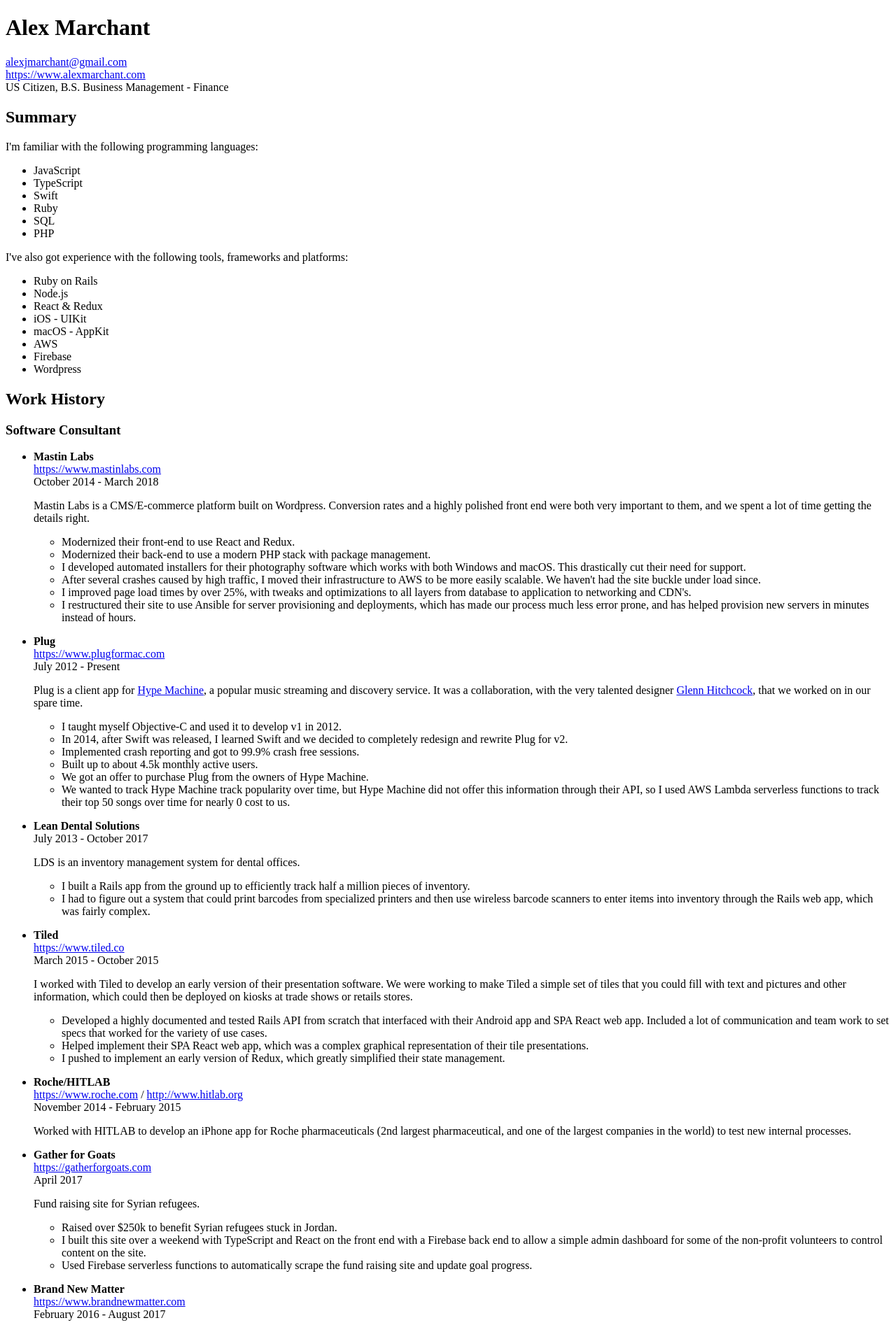
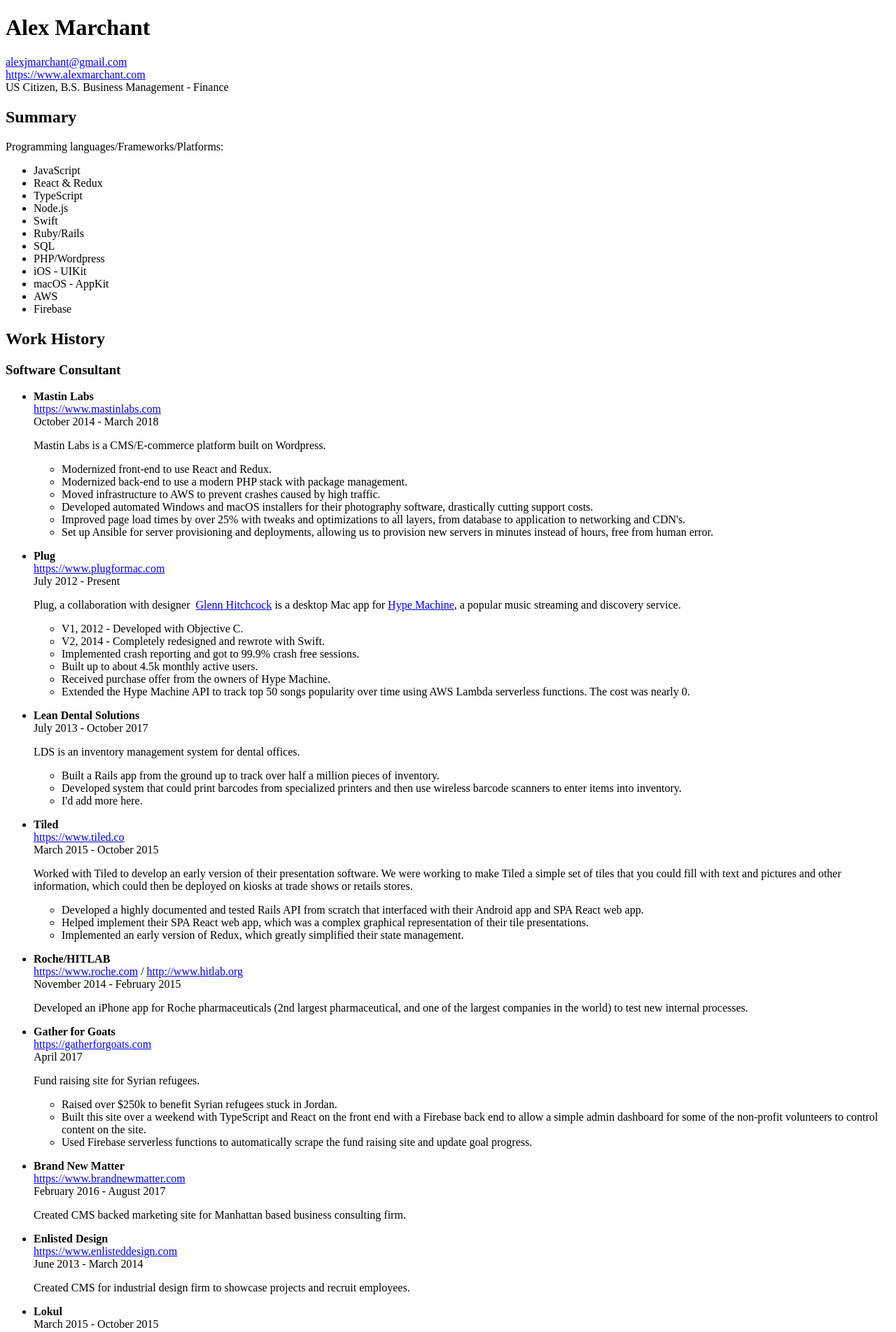
Before and after one commit to alexmarchant/alexmarchant.com, a PHP site: template site/templates/resume.twig in a window 1280 px wide. Shown: the top 1904 px of the page at 70% size. Run offline with PHP 8.4, Linux system fonts and the light colour scheme; the template is opened without the code that fills it, so the values that code supplies are empty; some libraries are stand-ins or nearby versions.

Commit message:
Update resume.twig
I propose these changes.

```diff
--- a/site/templates/resume.twig
+++ b/site/templates/resume.twig
@@ -17,25 +17,20 @@
     <h2>Summary</h2>
 
     <p>
-      I'm familiar with the following programming languages:
+      Programming languages/Frameworks/Platforms:
       <ul>
         <li>JavaScript</li>
+        <li>React & Redux</li>
         <li>TypeScript</li>
+        <li>Node.js</li>
         <li>Swift</li>
-        <li>Ruby</li>
+        <li>Ruby/Rails</li>
         <li>SQL</li>
-        <li>PHP</li>
-      </ul>
-      I've also got experience with the following tools, frameworks and platforms:
-      <ul>
-        <li>Ruby on Rails</li>
-        <li>Node.js</li>
-        <li>React & Redux</li>
+        <li>PHP/Wordpress</li>
         <li>iOS - UIKit</li>
         <li>macOS - AppKit</li>
         <li>AWS</li>
         <li>Firebase</li>
-        <li>Wordpress</li>
       </ul>
     </p>
   </div>
@@ -54,15 +49,15 @@
           October 2014 - March 2018
         </p>
         <p>
-          Mastin Labs is a CMS/E-commerce platform built on Wordpress. Conversion rates and a highly polished front end were both very important to them, and we spent a lot of time getting the details right.
+          Mastin Labs is a CMS/E-commerce platform built on Wordpress.
         </p>
         <ul>
-          <li>Modernized their front-end to use React and Redux.</li>
-          <li>Modernized their back-end to use a modern PHP stack with package management.</li>
-          <li>I developed automated installers for their photography software which works with both Windows and macOS. This drastically cut their need for support.</li>
-          <li>After several crashes caused by high traffic, I moved their infrastructure to AWS to be more easily scalable. We haven't had the site buckle under load since.</li>
-          <li>I improved page load times by over 25%, with tweaks and optimizations to all layers from database to application to networking and CDN's.</li>
-          <li>I restructured their site to use Ansible for server provisioning and deployments, which has made our process much less error prone, and has helped provision new servers in minutes instead of hours.</li>
+          <li>Modernized front-end to use React and Redux.</li>
+          <li>Modernized back-end to use a modern PHP stack with package management.</li>
+          <li>Moved infrastructure to AWS to prevent crashes caused by high traffic.</li>
+          <li>Developed automated Windows and macOS installers for their photography software, drastically cutting support costs.</li>
+          <li>Improved page load times by over 25% with tweaks and optimizations to all layers, from database to application to networking and CDN's.</li>
+          <li>Set up Ansible for server provisioning and deployments, allowing us to provision new servers in minutes instead of hours, free from human error.</li>
         </ul>
       </li>
       <li>
@@ -74,15 +69,15 @@
           July 2012 - Present
         </p>
         <p>
-          Plug is a client app for&nbsp;<a href="https://hypem.com" target="_blank" rel="noreferrer noopener">Hype Machine</a>, a popular music streaming and discovery service. It was a collaboration, with the very talented designer&nbsp;<a href="https://twitter.com/glennui" target="_blank" rel="noreferrer noopener">Glenn Hitchcock</a>, that we worked on in our spare time.
+          Plug, a collaboration with designer &nbsp;<a href="https://twitter.com/glennui" target="_blank" rel="noreferrer noopener">Glenn Hitchcock</a> is a desktop Mac app for&nbsp;<a href="https://hypem.com" target="_blank" rel="noreferrer noopener">Hype Machine</a>, a popular music streaming and discovery service.
         </p>
         <ul>
-          <li>I taught myself Objective-C and used it to develop v1 in 2012.</li>
-          <li>In 2014, after Swift was released, I learned Swift and we decided to completely redesign and rewrite Plug for v2.</li>
+          <li>V1, 2012 - Developed with Objective C.</li>
+          <li>V2, 2014 - Completely redesigned and rewrote with Swift.</li>
           <li>Implemented crash reporting and got to 99.9% crash free sessions.</li>
           <li>Built up to about 4.5k monthly active users.</li>
-          <li>We got an offer to purchase Plug from the owners of Hype Machine.</li>
-          <li>We wanted to track Hype Machine track popularity over time, but Hype Machine did not offer this information through their API, so I used AWS Lambda serverless functions to track their top 50 songs over time for nearly 0 cost to us.</li>
+          <li>Received purchase offer from the owners of Hype Machine.</li>
+          <li>Extended the Hype Machine API to track top 50 songs popularity over time using AWS Lambda serverless functions. The cost was nearly 0.</li>
         </ul>
       </li>
       <li>
@@ -95,8 +90,9 @@
           LDS is an inventory management system for dental offices.
         </p>
         <ul>
-          <li>I built a Rails app from the ground up to efficiently track half a million pieces of inventory.</li>
-          <li>I had to figure out a system that could print barcodes from specialized printers and then use wireless barcode scanners to enter items into inventory through the Rails web app, which was fairly complex.</li>
+          <li>Built a Rails app from the ground up to track over half a million pieces of inventory.</li>
+          <li>Developed system that could print barcodes from specialized printers and then use wireless barcode scanners to enter items into inventory.</li>
+          <li>I'd add more here.</li>
         </ul>
       </li>
       <li>
@@ -107,11 +103,11 @@
           <br />
           March 2015 - October 2015
         </p>
-        <p>I worked with Tiled to develop an early version of their presentation software. We were working to make Tiled a simple set of tiles that you could fill with text and pictures and other information, which could then be deployed on kiosks at trade shows or retails stores.</p>
+        <p>Worked with Tiled to develop an early version of their presentation software. We were working to make Tiled a simple set of tiles that you could fill with text and pictures and other information, which could then be deployed on kiosks at trade shows or retails stores.</p>
         <ul>
-          <li>Developed a highly documented and tested Rails API from scratch that interfaced with their Android app and SPA React web app. Included a lot of communication and team work to set specs that worked for the variety of use cases.</li>
+          <li>Developed a highly documented and tested Rails API from scratch that interfaced with their Android app and SPA React web app.</li>
           <li>Helped implement their SPA React web app, which was a complex graphical representation of their tile presentations.</li>
-          <li>I pushed to implement an early version of Redux, which greatly simplified their state management.</li>
+          <li>Implemented an early version of Redux, which greatly simplified their state management.</li>
         </ul>
       </li>
       <li>
@@ -124,7 +120,7 @@
           <br />
           November 2014 - February 2015
         </p>
-        <p>Worked with HITLAB to develop an iPhone app for Roche pharmaceuticals (2nd largest pharmaceutical, and one of the largest companies in the world) to test new internal processes.</p>
+        <p>Developed an iPhone app for Roche pharmaceuticals (2nd largest pharmaceutical, and one of the largest companies in the world) to test new internal processes.</p>
       </li>
       <li>
         <p>
@@ -137,7 +133,7 @@
         <p>Fund raising site for Syrian refugees.</p>
         <ul>
           <li>Raised over $250k to benefit Syrian refugees stuck in Jordan.</li>
-          <li>I built this site over a weekend with TypeScript and React on the front end with a Firebase back end to allow a simple admin dashboard for some of the non-profit volunteers to control content on the site.</li>
+          <li>Built this site over a weekend with TypeScript and React on the front end with a Firebase back end to allow a simple admin dashboard for some of the non-profit volunteers to control content on the site.</li>
           <li>Used Firebase serverless functions to automatically scrape the fund raising site and update goal progress.</li>
         </ul>
       </li>
@@ -149,7 +145,7 @@
           <br />
           February 2016 - August 2017
         </p>
-        <p>CMS backed marketing site for Manhattan based business consulting firm.</p>
+        <p>Created CMS backed marketing site for Manhattan based business consulting firm.</p>
 
       </li>
       <li>
@@ -160,7 +156,7 @@
           <br />
           June 2013 - March 2014
         </p>
-        <p>CMS for industrial design firm to show off projects and recruit employees.</p>
+        <p>Created CMS for industrial design firm to showcase projects and recruit employees.</p>
       </li>
       <li>
         <p>
@@ -168,7 +164,7 @@
           <br />
           March 2015 - October 2015
         </p>
-        <p>Lokul is a company that makes it super easy for businesses to use iBeacons without building their own mobile apps. I worked with them to build a functioning MVP version of their iPhone app.</p>
+        <p>Lokul allows businesses to use iBeacons without building their own mobile apps. I worked with them to build a functioning MVP version of their iPhone app.</p>
       </li>
       <li>
         <p>
@@ -181,7 +177,7 @@
         <p>Flavorpill is a curated service of things to do in major US cities.</p>
         <ul>
           <li>Worked to redesign their platform from the ground up, including rethinking of core parts of their strategy and implementation.</li>
-          <li>Worked with a small team to build a functioning version of our vision in Rails in about 2 weeks.</li>
+          <li>Worked with a small team during a 2 week sprint to build a functioning Rails MVP.</li>
         </ul>
       </li>
     </ul>
@@ -195,7 +191,7 @@
           October 2011 - July 2012
         </p>
         <p>
-          A friend and I started a company to group fund screen printed t-shirts. Like KickStarter for t-shirts. We needed a web app to run the site from so I picked up Ruby on Rails hoping to handle the tech side myself. This is where I
+          My introduction to programming. Started company and created rails a rails app to crowdfund screen printed t-shirts.
         </p>
       </li>
     </ul>
@@ -224,7 +220,7 @@
           <br />
           September 2009 - June 2013
         </p>
-        <p>In 2009 I moved to Detroit to start a company that could take advantage of low real estate prices. I purchased homes, often in disrepair, and would get them to a state where they could be rented out. I did most of the repairs myself, and learned to fix plumbing, fixtures, appliances, windows, doors, etc... We made our investment back in the first year, and continued to make money for years until we sold in 2013.</p>
+        <p>Purchased and restored rental properties in Detroit. I did most of the repairs myself, learning to fix plumbing, fixtures, appliances, windows, doors, etc. Because turned a profit the first year, and continued earn money until we sold in 2013.</p>
       </li>
     </ul>
 
```
